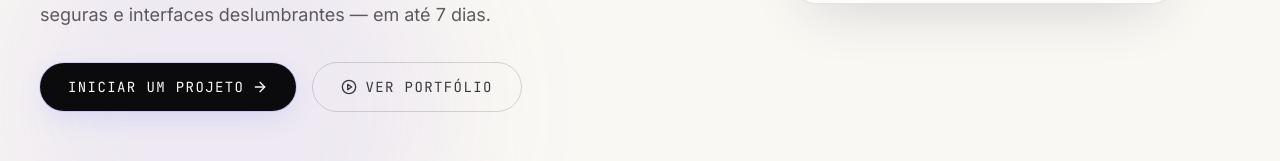
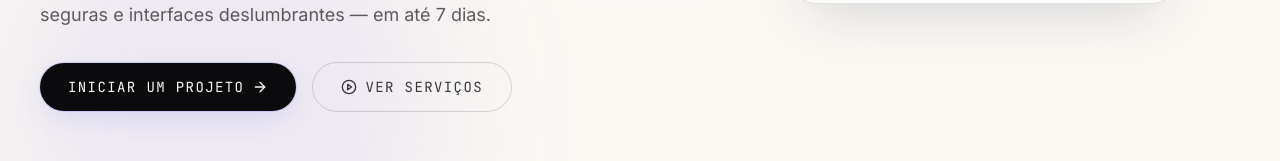
Before and after one commit to esdrasbdev/eb-codex, a React (Vite) app: page / in a window 1280 px wide. Shown: the part 602-763 px from the top of the page. Built offline with nearby package versions, Linux system fonts and the light colour scheme; the HTML template or start-up script is replaced by a standard one.

Commit message:
upgrades

```diff
--- a/src/components/Contact.tsx
+++ b/src/components/Contact.tsx
@@ -14,7 +14,6 @@ function validate(data: ContactFormData): FormErrors {
   if (data.name.trim().length < 2) errors.name = 'Informe seu nome completo.'
   if (!EMAIL_REGEX.test(data.email)) errors.email = 'Informe um e-mail válido.'
   if (!data.projectType) errors.projectType = 'Selecione o tipo de projeto.'
-  if (data.message.trim().length < 10) errors.message = 'Conte um pouco mais sobre o projeto (mín. 10 caracteres).'
   return errors
 }
 
--- a/src/components/Hero.tsx
+++ b/src/components/Hero.tsx
@@ -76,7 +76,7 @@ export function Hero() {
               className="inline-flex items-center justify-center gap-2 rounded-full border border-ink/15 px-7 py-3.5 text-sm font-mono uppercase tracking-widest text-ink/80 transition-colors hover:border-gold-500/60 hover:text-gold-600 dark:border-parchment/15 dark:text-parchment/80 dark:hover:text-gold-400"
             >
               <PlayCircle className="h-4 w-4" aria-hidden="true" />
-              Ver Portfólio
+              Ver Serviços
             </button>
           </motion.div>
 
```
